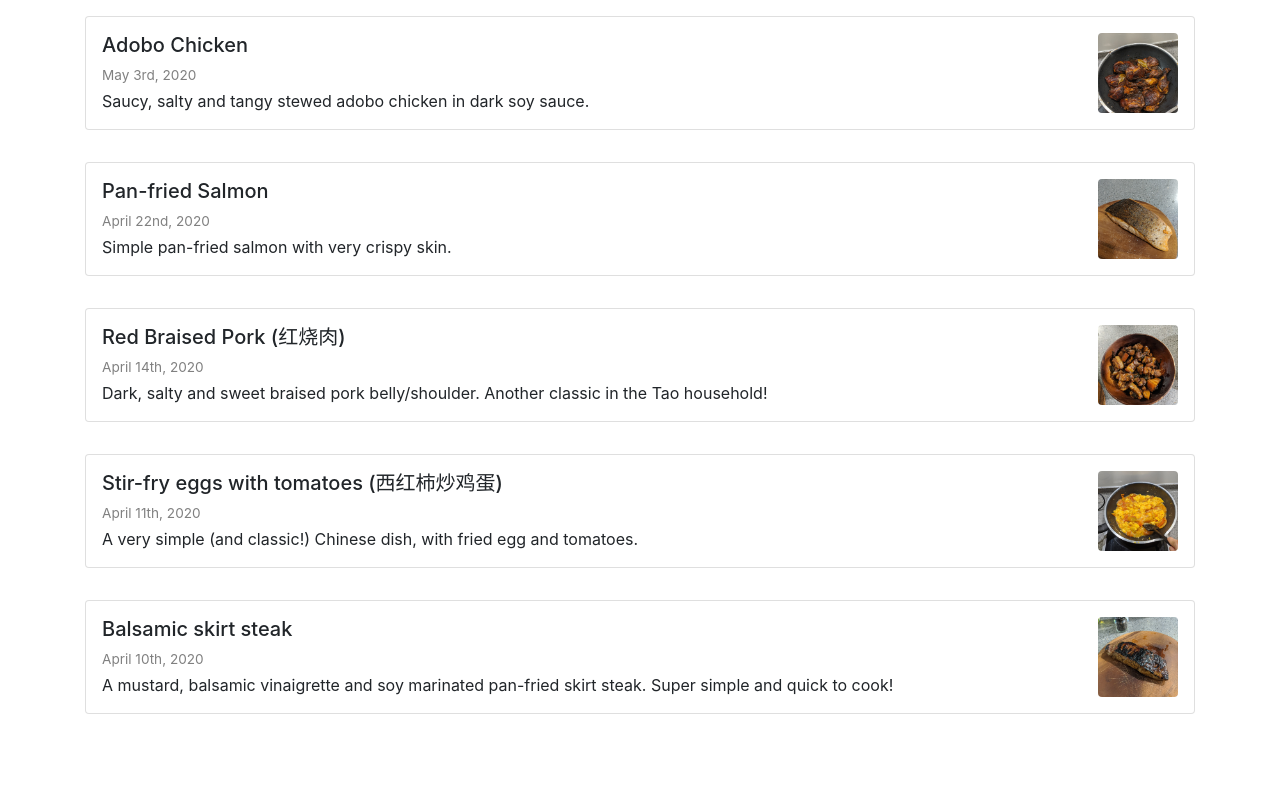
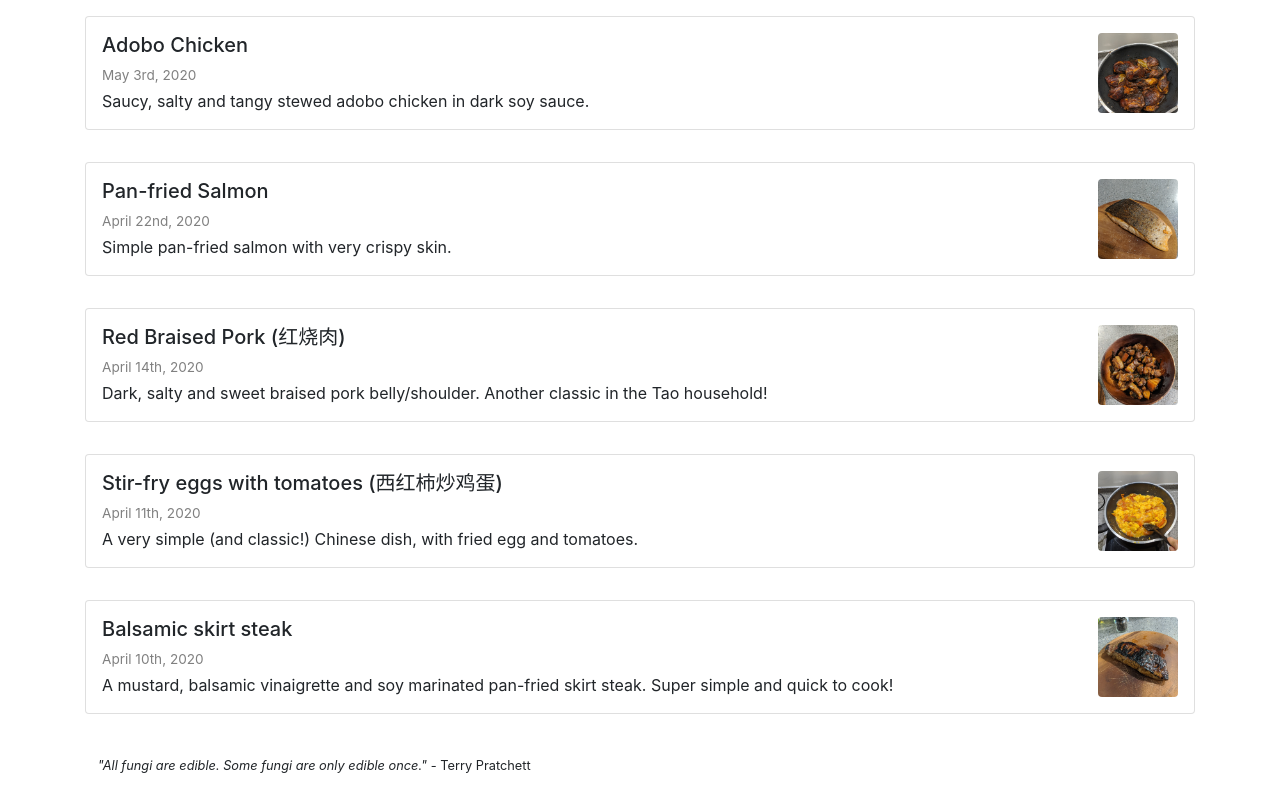
Before and after one commit to taodav/taodav.github.io, a plain HTML site: page blog/index.html in a window 1280 px wide. Shown: the part 978-1778 px from the top of the page. Before the commit the page ends 1708 px from the top, so only its background shows below. Drawn offline with Linux system fonts and the light colour scheme.

Commit message:
add terry pratchett quote

```diff
--- a/blog/index.html
+++ b/blog/index.html
@@ -161,6 +161,10 @@
                 <img class="recipe-card-picture" src="../images/recipes/balsamic-skirt-steak/IMG_20200409_140407.jpg">
             </a>
         </div>
+
+        <p id="blog-quote">
+            <i>"All fungi are edible. Some fungi are only edible once."</i> - Terry Pratchett
+        </p>
     </div>
 </div>
 </body>
--- a/css/blog.css
+++ b/css/blog.css
@@ -151,3 +151,9 @@ with IOS*/
     margin-bottom: 0.75em;
     padding: 0.25em;
 }
+
+#blog-quote {
+    text-align: left;
+    margin: 2em 1em;
+    font-size: 0.8em;
+}
```
